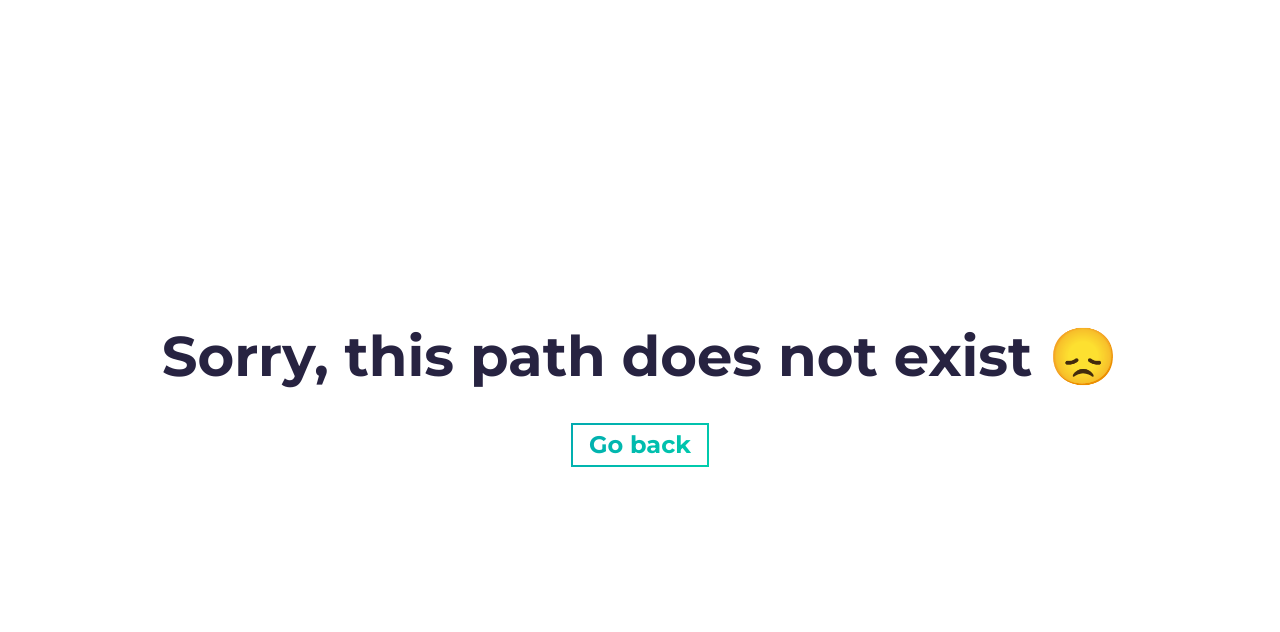
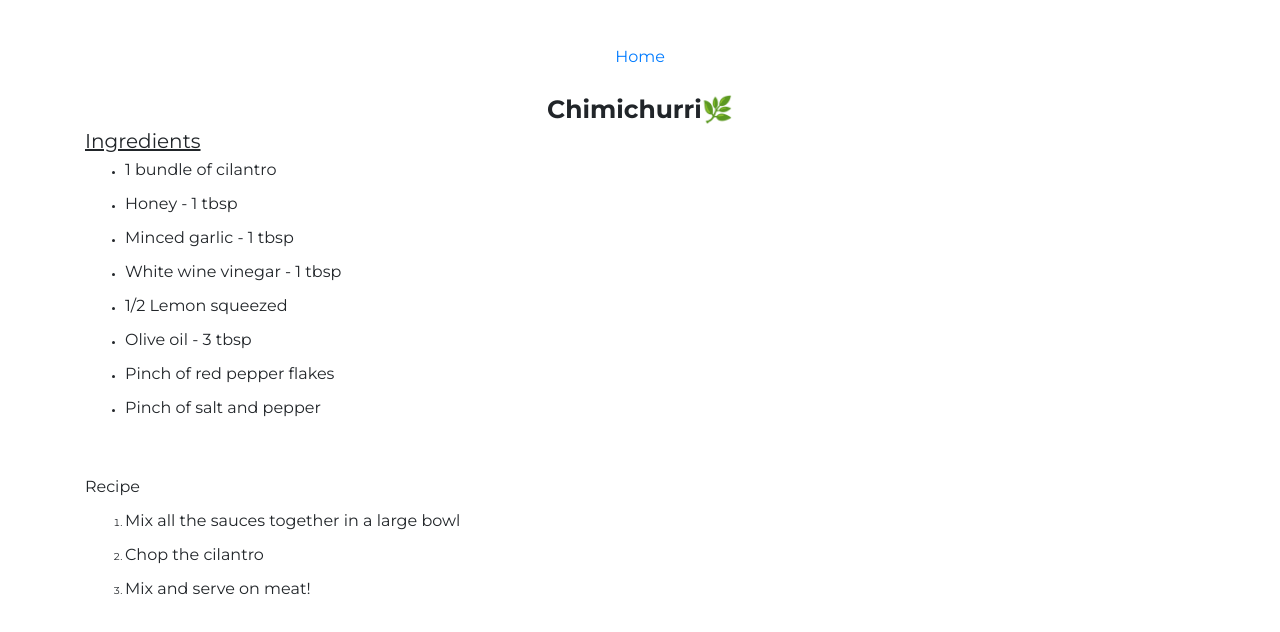
Before and after one commit to forchristinale/forchristinale.github.io, a Gatsby site: page /chimichurri in a window 1280 px wide. Before the commit this address had no page. Built offline with nearby package versions, Linux system fonts and the light colour scheme; Gatsby itself is replaced by a stand-in of ours.

Commit message:
Adding more recipes

```diff
--- a/src/components/Hero/Hero.jsx
+++ b/src/components/Hero/Hero.jsx
@@ -29,6 +29,8 @@ const Header = () => {
         </h2>
         <ul>
           <li><p className="text-left"><a href="/biryani">Chicken biryani</a></p></li>
+          <li><p className="text-left"><a href="/chives">Chives (with steak)</a></p></li>
+          <li><p className="text-left"><a href="/chimichurri">Chimichurri</a></p></li>
         </ul>
         <br/>
         <br/>
--- /dev/null
+++ b/src/pages/chimichurri.js
@@ -0,0 +1,60 @@
+import React from 'react';
+import { Link } from 'gatsby';
+import { Helmet } from 'react-helmet';
+import { Container } from 'react-bootstrap';
+import Fade from 'react-reveal/Fade';
+import 'bootstrap/dist/css/bootstrap.min.css';
+
+import { headData } from '../mock/data';
+import '../style/main.scss';
+
+export default () => {
+    const { lang } = headData;
+
+    return (
+        <>
+            <Helmet>
+                <meta charSet="utf-8" />
+                <title>Chimichurri</title>
+                <html lang={lang || 'en'} />
+                <meta name="description" content="Page not found" />
+            </Helmet>
+            <br />
+            <br />
+            <br />
+            <p><a href="/">Home</a></p>
+            <br />
+            <Container>
+                <h1 className="hero-title text-center">
+                    Chimichurri
+                    <span role="img" aria-label="emoji">
+                        🌿
+                    </span>
+                </h1>
+                <div className="text-left">
+                    <h2><u>Ingredients</u></h2>
+                    <ul>
+                        <li><p>1 bundle of cilantro</p></li>
+                        <li><p>Honey - 1 tbsp</p></li>
+                        <li><p>Minced garlic - 1 tbsp</p></li>
+                        <li><p>White wine vinegar - 1 tbsp</p></li>
+                        <li><p>1/2 Lemon squeezed</p></li>
+                        <li><p>Olive oil - 3 tbsp</p></li>
+                        <li><p>Pinch of red pepper flakes</p></li>
+                        <li><p>Pinch of salt and pepper</p></li>
+                    </ul>
+                    <br/>
+                    <br/>
+                    <br/>
+                    <p>Recipe</p>
+                    <ol>
+                        <li><p>Mix all the sauces together in a large bowl</p></li>
+                        <li><p>Chop the cilantro</p></li>
+                        <li><p>Mix and serve on meat!</p></li>
+                    </ol>
+                </div>
+
+            </Container>
+        </>
+    );
+};
```
Also changed, not shown: src/pages/chives.js (added, +61 -0 lines), 1 other file.
